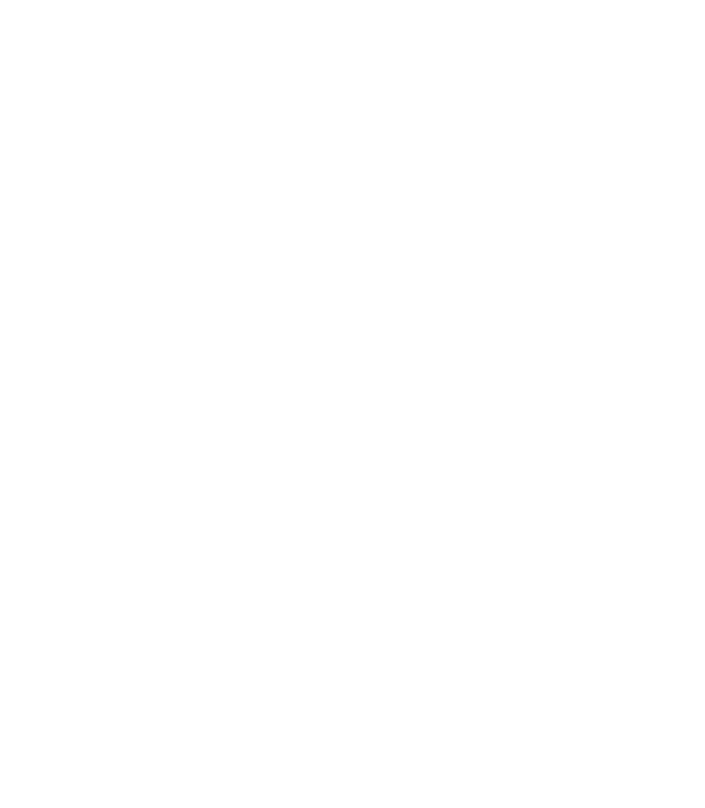
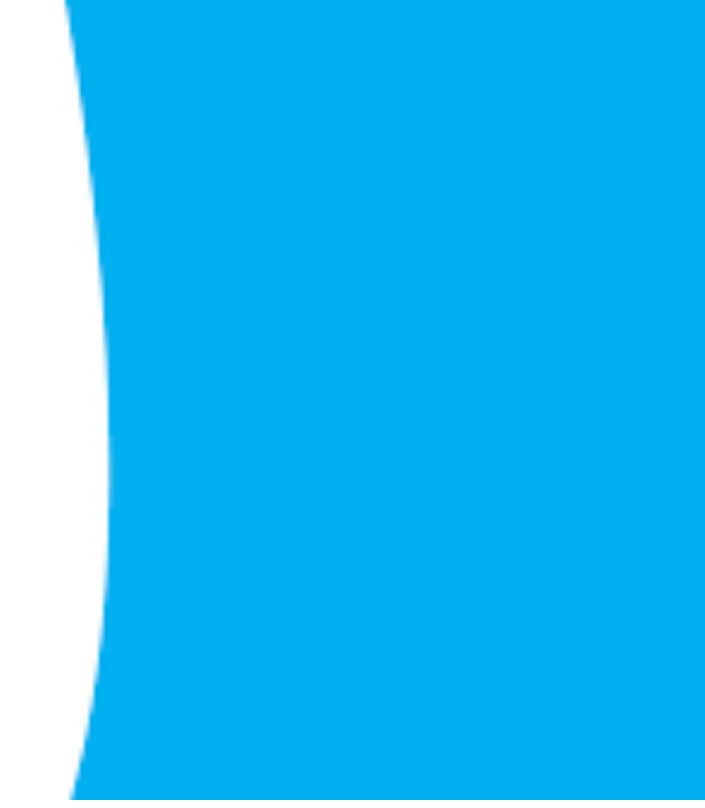
Before and after one commit to NidhiAbhyankar/ParthPortfolio, a plain HTML site: page index.html in a window 1280 px wide. Shown: the whole page, without its empty margins (575-1280 px from the left). Drawn offline with Linux system fonts and the light colour scheme.

Commit message:
background

```diff
--- a/index.html
+++ b/index.html
@@ -3,7 +3,7 @@
   <head>
     <meta charset="utf-8">
     <meta name="viewport" content="width=device-width,initial-scale=1.0">
-    <title>JS</title>
+    <title>Parth</title>
     <link rel="stylesheet" href="styles.css">
   </head>
   <body>
--- a/styles.css
+++ b/styles.css
@@ -0,0 +1,11 @@
+body,html{
+  height:100%;
+}
+
+body  {
+  background-image: url("Images/background.png");
+  background-position: center;
+  background-repeat: no-repeat;
+  background-size: cover;
+  height:100%;
+}
```
Also changed, not shown: Images/background.png (added).
